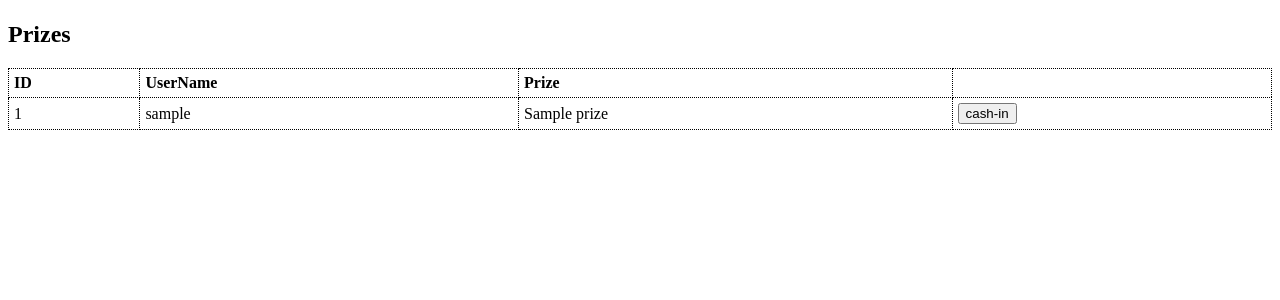
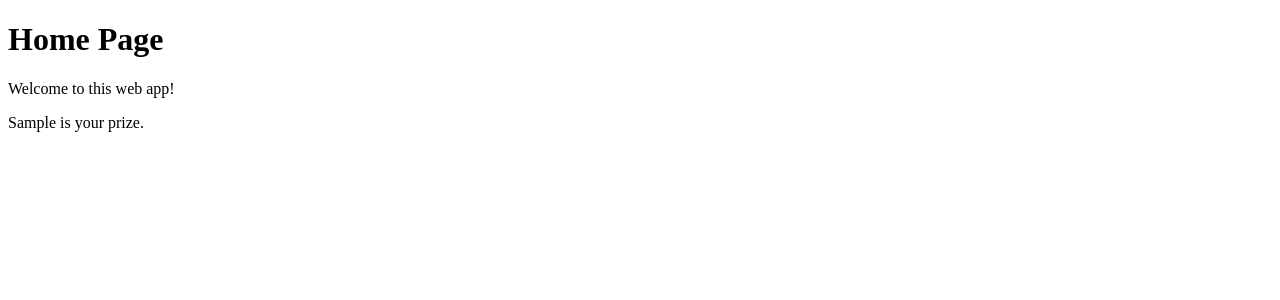
Before and after one commit to LeeroyC710/dockerpj, a Flask app: template application/templates/home.html in a window 1280 px wide. Shown: the top 300 px of the page. Run offline with Flask 2, Linux system fonts and the light colour scheme; the template is opened without the code that fills it: most values are stand-ins (such as "Sample title", 1, 10 or a date in 2020).

Commit message:
updated home.html

```diff
--- a/application/templates/home.html
+++ b/application/templates/home.html
@@ -2,38 +2,12 @@
 <!DOCTYPE html>
 <html>
 {% block body_content %}
-<head>
-    <h1></h1>
-    <h2>Prizes</h2>
-<style>
-table, th, td {
-  border: 1px solid black;
-  border-style: dotted;
-  border-collapse: collapse;
-}
-th, td {
-    padding: 5px;
-    }
-th {
-    text-align: left;
-    }
-</style>
-</head>
-<table style="width:100%">
-<body>
-<tr>
-<th> ID</th>
-<th> UserName</th>
-<th> Prize </th>
-</tr>
-{% for prize in prize %}
-<tr>
-<td>{{ prizes.id }}</td>
-<td>{{ prizes.user_name }}</td>
-<td>{{ prizes.prize }}</td>
-<td><button type="button"> cash-in </button></td>
-</tr>
-{% endfor %}
-</body>
+        <h1>Home Page</h1>
+        <p>Welcome to this web app!</p>
+        {% for post in posts %}
+                <div>
+			<p> {{ random_prize }} is your prize. </p>
+                </div>
+        {% endfor %}
 {% endblock body_content %}
 </html>
```
